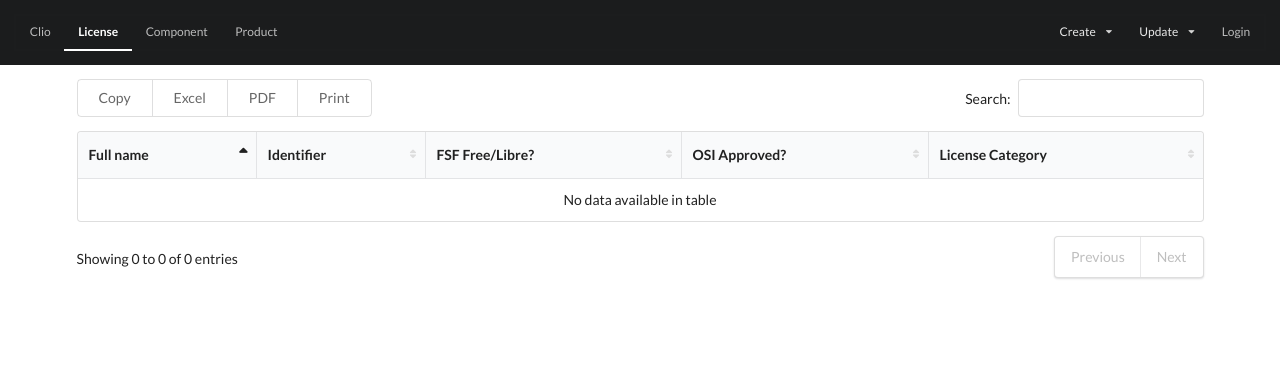
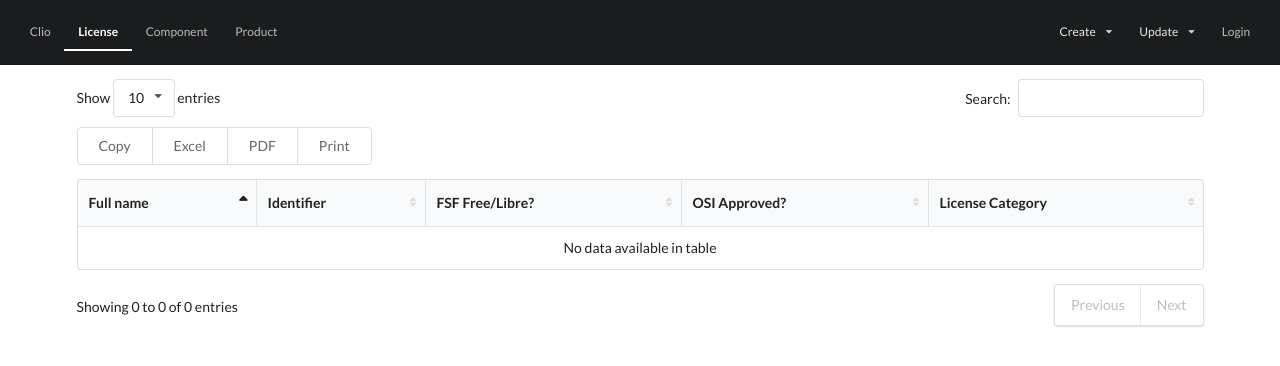
Before and after one commit to eellak/clio, a Flask app: page /license/ in a window 1280 px wide. Shown: the top 366 px of the page. Run offline with Flask 2, Linux system fonts and the light colour scheme; data that the repository does not hold is empty; some libraries are stand-ins or nearby versions.

Commit message:
select number of lines in table

```diff
--- /dev/null
+++ b/src/static/css/license.css
@@ -0,0 +1,10 @@
+/*
+    Copyright (C) 2018 Gopalakrishnan
+
+    SPDX-License-Identifier: GPL-3.0-or-later
+    See GPL-3.0-or-later in the Licenses folder for license information
+*/
+
+#license_length {
+    margin-bottom: 10px;
+}
--- a/src/static/js/component.js
+++ b/src/static/js/component.js
@@ -8,7 +8,7 @@
 $(document).ready(function() {
     $("#a-component").addClass("active")
     var table = $("#component").DataTable( {
-	lengthChange: false,
+	"lengthMenu": [[10, 25, 50, -1], [10, 25, 50, "All"]],
 	buttons: ['copy', 'excel', 'pdf', 'print'],
     } );
     table.buttons().container()
--- a/src/static/js/license.js
+++ b/src/static/js/license.js
@@ -8,7 +8,7 @@
 $(document).ready(function() {
     $("#a-license").addClass("active")
     var table = $("#license").DataTable( {
-	lengthChange: false,
+	"lengthMenu": [[10, 25, 50, -1], [10, 25, 50, "All"]],
 	buttons: ['copy', 'excel', 'pdf', 'print'],
     } );
     table.buttons().container()
--- a/src/static/js/product.js
+++ b/src/static/js/product.js
@@ -8,7 +8,7 @@
 $(document).ready(function() {
     $("#a-product").addClass("active")
     var table = $("#product").DataTable( {
-	lengthChange: false,
+	"lengthMenu": [[10, 25, 50, -1], [10, 25, 50, "All"]],
 	buttons: ['copy', 'excel', 'pdf', 'print'],
     } );
     table.buttons().container()
--- a/src/templates/component.html
+++ b/src/templates/component.html
@@ -9,6 +9,7 @@
 {% block content %}
 <div class="ui main container">
     <link rel="stylesheet" type="text/css" href="/static/css/dataTables.semanticui.min.css">
+    <link rel="stylesheet" text="text/css" href="/static/css/component.css">
     <link rel="stylesheet" type="text/css" href="/static/css/buttons.semanticui.min.css">
     <script type="text/javascript" src="/static/js/jquery.dataTables.min.js"></script>
     <script type="text/javascript" src="/static/js/dataTables.semanticui.min.js"></script>
--- a/src/templates/license.html
+++ b/src/templates/license.html
@@ -9,6 +9,7 @@
 {% block content %}
 <div class="ui main container">
     <link rel="stylesheet" type="text/css" href="/static/css/dataTables.semanticui.min.css">
+    <link rel="stylesheet" text="text/css" href="/static/css/license.css">
     <link rel="stylesheet" type="text/css" href="/static/css/buttons.semanticui.min.css">
     <script type="text/javascript" src="/static/js/jquery.dataTables.min.js"></script>
     <script type="text/javascript" src="/static/js/dataTables.semanticui.min.js"></script>
--- a/src/templates/product.html
+++ b/src/templates/product.html
@@ -9,6 +9,7 @@
 {% block content %}
 <div class="ui main container">
     <link rel="stylesheet" type="text/css" href="/static/css/dataTables.semanticui.min.css">
+    <link rel="stylesheet" text="text/css" href="/static/css/product.css">
     <link rel="stylesheet" type="text/css" href="/static/css/buttons.semanticui.min.css">
     <script type="text/javascript" src="/static/js/jquery.dataTables.min.js"></script>
     <script type="text/javascript" src="/static/js/dataTables.semanticui.min.js"></script>
```
Also changed, not shown: src/static/css/component.css (added, +10 -0 lines), src/static/css/product.css (added, +10 -0 lines).
